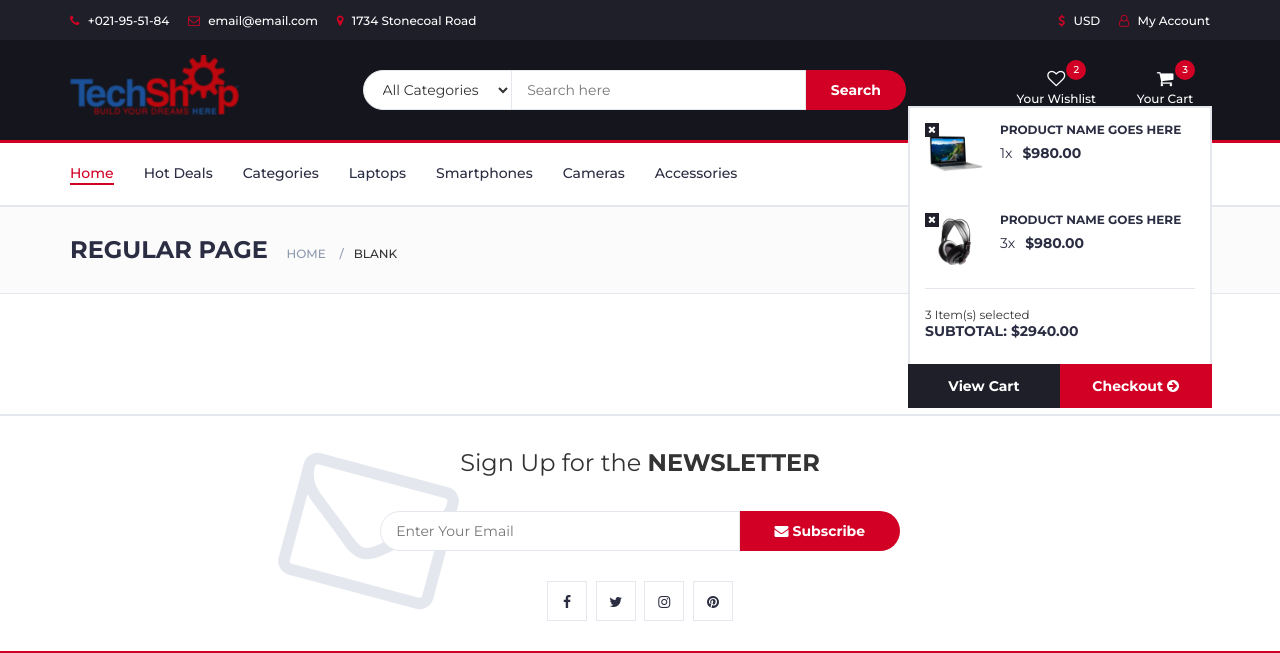
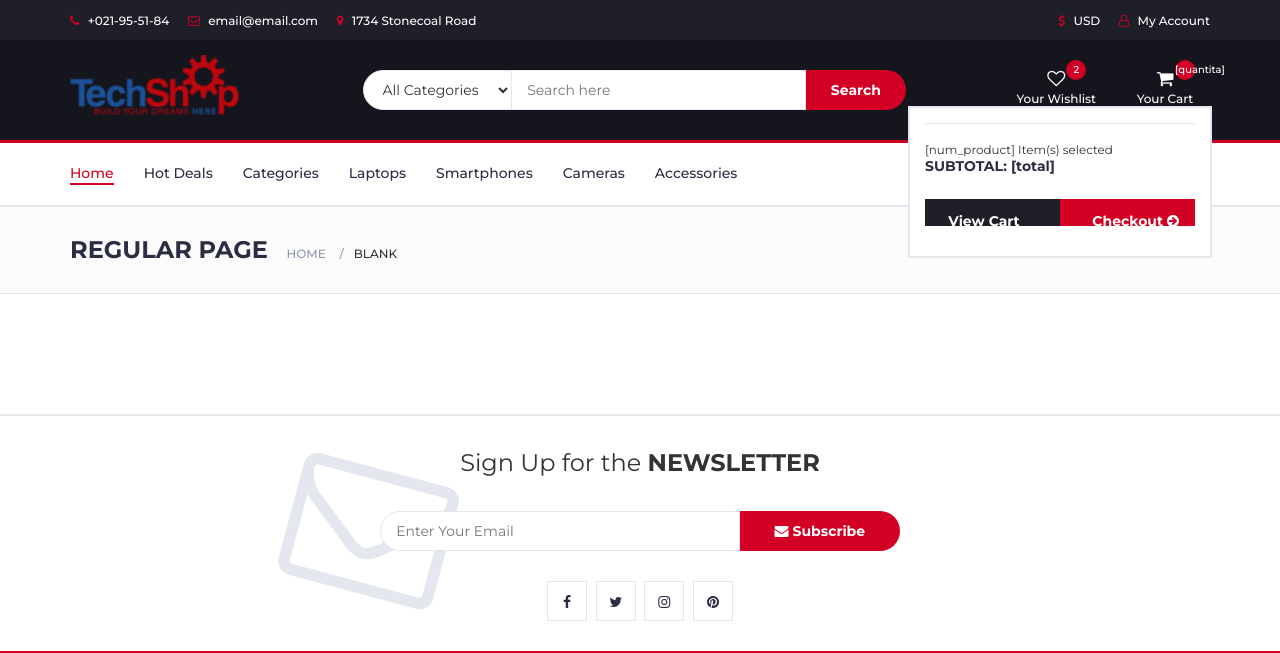
Before and after one commit to maca99/progetto_tdw, a PHP site: page /dhtml/blank.html in a window 1280 px wide, after a click that opens the changed part. Shown: the top 653 px of the page. Run offline with PHP 8.4, Linux system fonts and the light colour scheme.

Commit message:
modifiche vista blank

```diff
--- a/dhtml/blank.html
+++ b/dhtml/blank.html
@@ -1,12 +1,12 @@
 <!DOCTYPE html>
-<html lang="en">
+<html lang="it">
 	<head>
 		<meta charset="utf-8">
 		<meta http-equiv="X-UA-Compatible" content="IE=edge">
 		<meta name="viewport" content="width=device-width, initial-scale=1">
 		 <!-- The above 3 meta tags *must* come first in the head; any other head content must come *after* these tags -->
 
-		<title>Electro - HTML Ecommerce Template</title>
+		<title>[title]</title>
 
  		<!-- Google font -->
  		<link href="https://fonts.googleapis.com/css?family=Montserrat:400,500,700" rel="stylesheet">
@@ -104,35 +104,13 @@
 									<a class="dropdown-toggle" data-toggle="dropdown" aria-expanded="true">
 										<i class="fa fa-shopping-cart"></i>
 										<span>Your Cart</span>
-										<div class="qty">3</div>
+										<div class="qty">[quantita]</div>
 									</a>
 									<div class="cart-dropdown">
 										<div class="cart-list">
-											<div class="product-widget">
-												<div class="product-img">
-													<img src="./img/product01.png" alt="">
-												</div>
-												<div class="product-body">
-													<h3 class="product-name"><a href="#">product name goes here</a></h3>
-													<h4 class="product-price"><span class="qty">1x</span>$980.00</h4>
-												</div>
-												<button class="delete"><i class="fa fa-close"></i></button>
-											</div>
-
-											<div class="product-widget">
-												<div class="product-img">
-													<img src="./img/product02.png" alt="">
-												</div>
-												<div class="product-body">
-													<h3 class="product-name"><a href="#">product name goes here</a></h3>
-													<h4 class="product-price"><span class="qty">3x</span>$980.00</h4>
-												</div>
-												<button class="delete"><i class="fa fa-close"></i></button>
-											</div>
-										</div>
 										<div class="cart-summary">
-											<small>3 Item(s) selected</small>
-											<h5>SUBTOTAL: $2940.00</h5>
+											<small>[num_product] Item(s) selected</small>
+											<h5>SUBTOTAL: [total]</h5>
 										</div>
 										<div class="cart-btns">
 											<a href="#">View Cart</a>
--- a/dhtml/product.html
+++ b/dhtml/product.html
@@ -6,7 +6,7 @@
 		<meta name="viewport" content="width=device-width, initial-scale=1">
 		 <!-- The above 3 meta tags *must* come first in the head; any other head content must come *after* these tags -->
 
-		<title>[title]</title>
+		<title>[nome]</title>
 
  		<!-- Google font -->
  		<link href="https://fonts.googleapis.com/css?family=Montserrat:400,500,700" rel="stylesheet">
@@ -335,7 +335,7 @@
 							<ul class="tab-nav">
 								<li class="active"><a data-toggle="tab" href="#tab1">Descrizione</a></li>
 								<li><a data-toggle="tab" href="#tab2">Dettagli</a></li>
-								<li><a data-toggle="tab" href="#tab3">RRecensioni [num_review]</a></li>
+								<li><a data-toggle="tab" href="#tab3">Recensioni [num_review]</a></li>
 							</ul>
 							<!-- /product tab nav -->
 
@@ -355,7 +355,7 @@
 								<div id="tab2" class="tab-pane fade in">
 									<div class="row">
 										<div class="col-md-12">
-											<p>Lorem ipsum dolor sit amet, consectetur adipisicing elit, sed do eiusmod tempor incididunt ut labore et dolore magna aliqua. Ut enim ad minim veniam, quis nostrud exercitation ullamco laboris nisi ut aliquip ex ea commodo consequat. Duis aute irure dolor in reprehenderit in voluptate velit esse cillum dolore eu fugiat nulla pariatur. Excepteur sint occaecat cupidatat non proident, sunt in culpa qui officia deserunt mollit anim id est laborum.</p>
+											<p>[dettagli]</p>
 										</div>
 									</div>
 								</div>
```
Also changed, not shown: product.php (+12 -6 lines).
